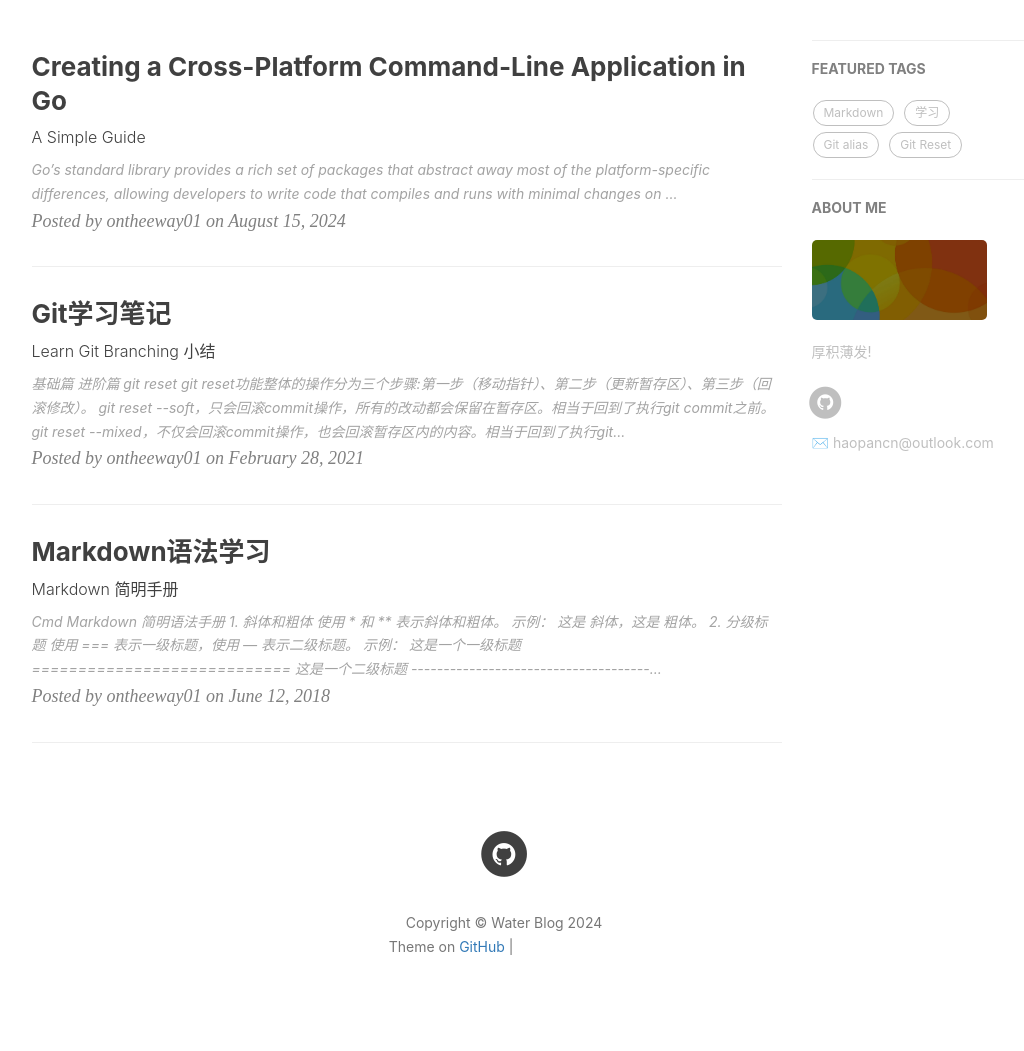
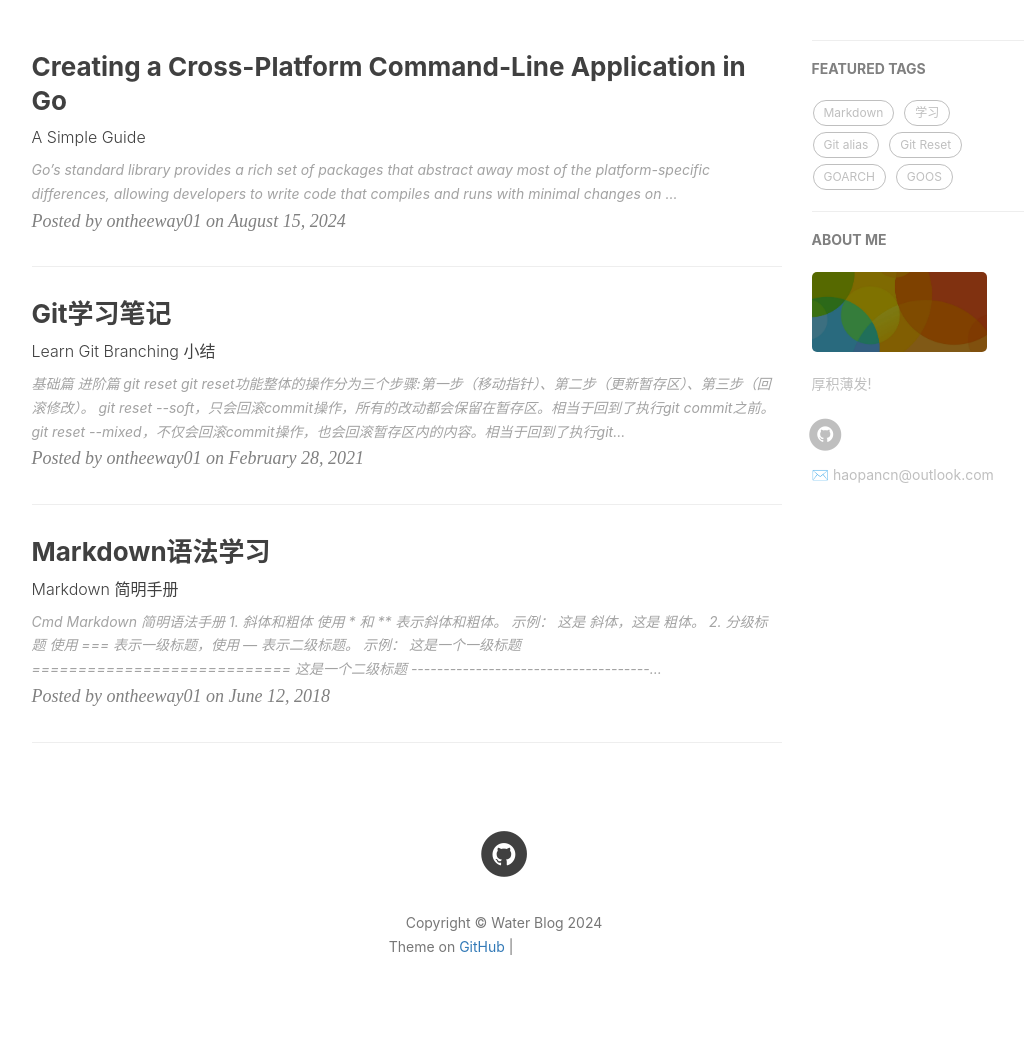
Before and after one commit to ontheway01/ontheway01.github.io, a Jekyll site: the page built from index.html, in a window 1280 px wide. Shown: the part 418-1469 px from the top of the page, without its empty margins (136-1160 px from the left). Built offline with Jekyll 4.4.1, drawn with Linux system fonts in a browser that asks for light colours; nearby versions of some CDN libraries; the list of posts is cut into pages by our own code; comment, search, counter and statistics services are not loaded; grey boxes are pictures that could not be loaded.

Commit message:
Update 2024-08-15-CrossPlatformInGo.md
edit tag

```diff
--- a/_posts/2024-08-15-CrossPlatformInGo.md
+++ b/_posts/2024-08-15-CrossPlatformInGo.md
@@ -7,8 +7,8 @@ author:     ontheeway01
 header-img: img/post-bg-cook.jpg
 catalog: true
 tags:
-    - Git alias
-    - Git Reset
+    - GOARCH
+    - GOOS
 ---
 
 
```
